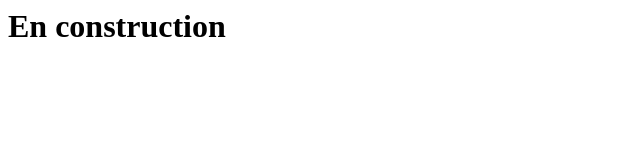
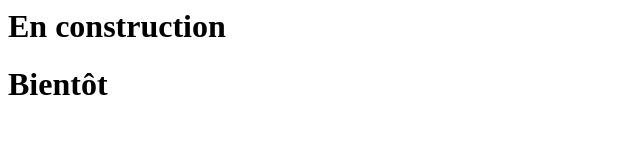
Before and after one commit to leElvyn/leElvyn.github.io, a plain HTML site: page index.html in a window 1280 px wide. Shown: the whole page, without its empty margins (0-640 px from the left). Drawn offline with Linux system fonts and the light colour scheme.

Commit message:
Update index.html

```diff
--- a/index.html
+++ b/index.html
@@ -1 +1,2 @@
 <h1>En construction</h1>
+<h1>Bientôt</h1>
```
